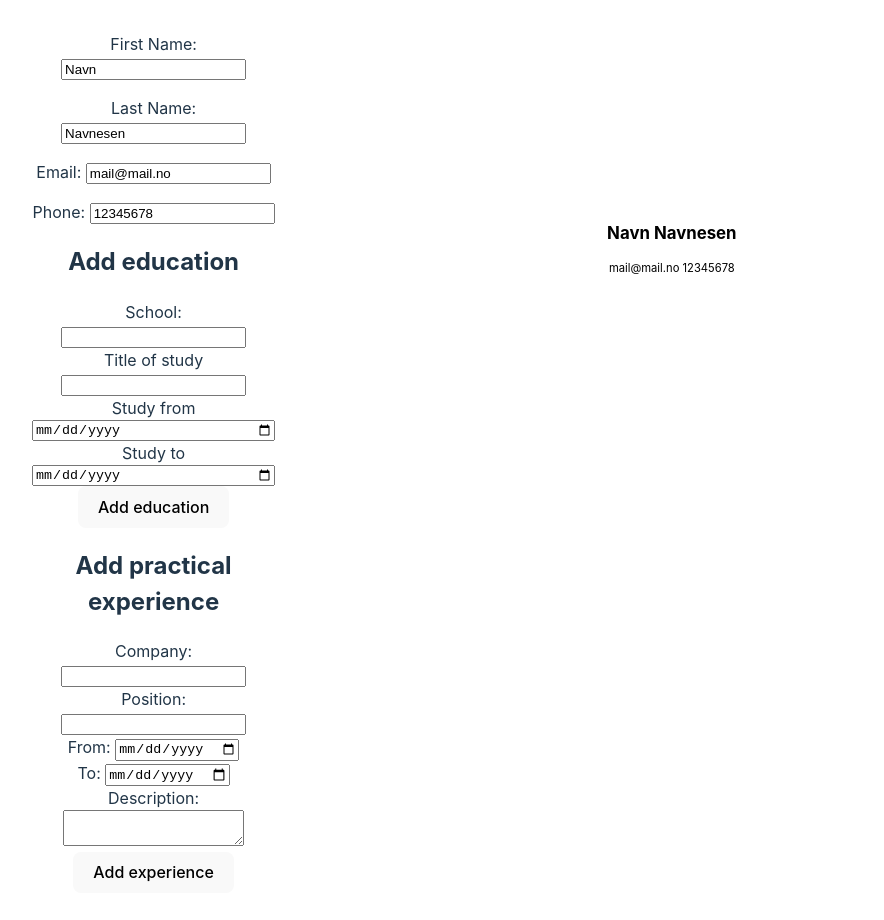
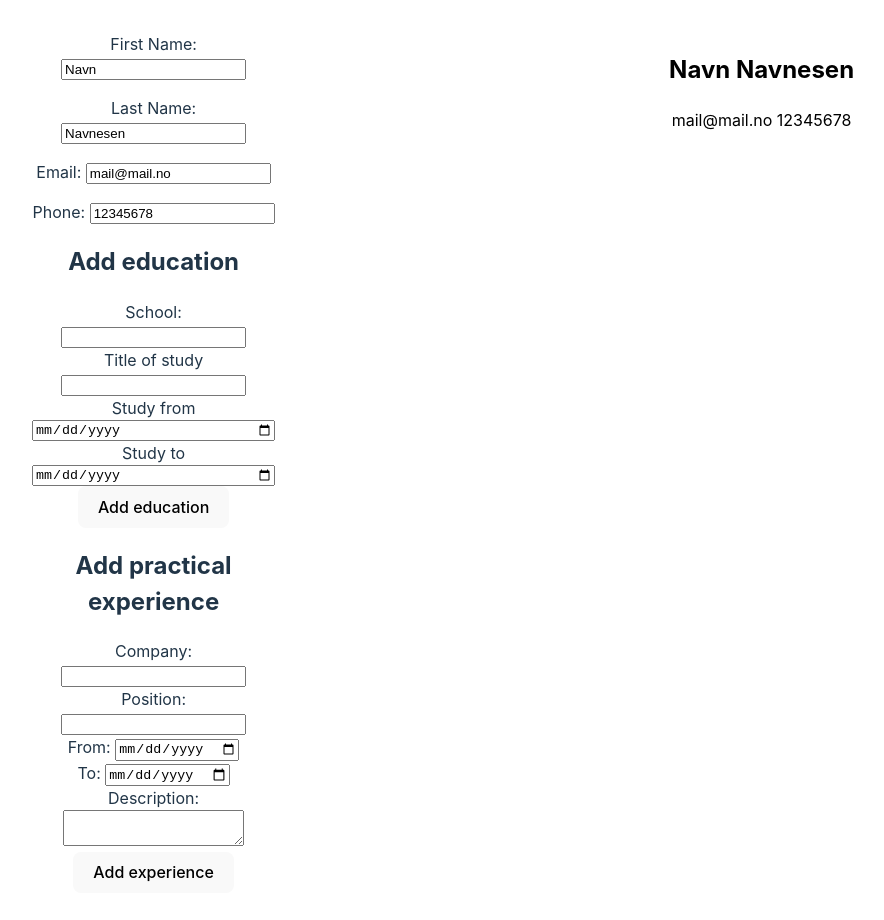
Before and after one commit to ATlexEide/cv-app, a React (Vite) app: page / in a window 1280 px wide. Shown: the top 920 px of the page, without its empty margins (0-884 px from the left). Built offline with nearby package versions, Linux system fonts and the light colour scheme.

Commit message:
Update styling

```diff
--- a/src/styles/PreviewFile.css
+++ b/src/styles/PreviewFile.css
@@ -1,7 +1,11 @@
+#preview {
+  height: 100%;
+  display: flex;
+  justify-content: center;
+}
 #file {
   background-color: white;
   color: black;
-  scale: 0.7;
   width: 210mm;
   height: 297mm;
 }
```
